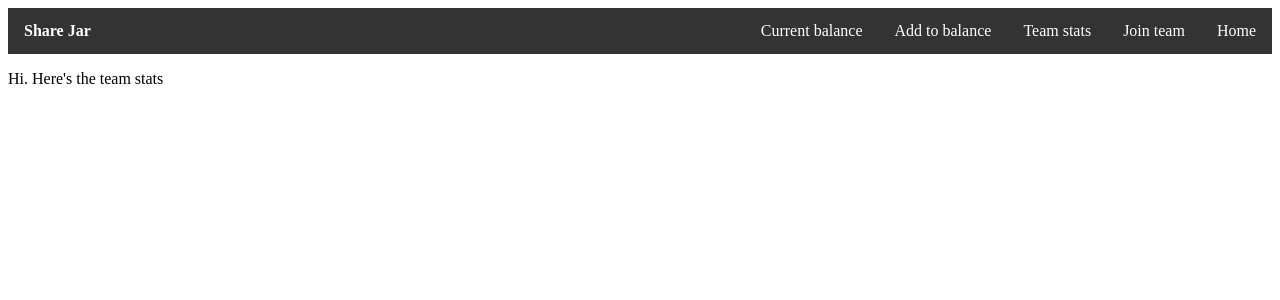
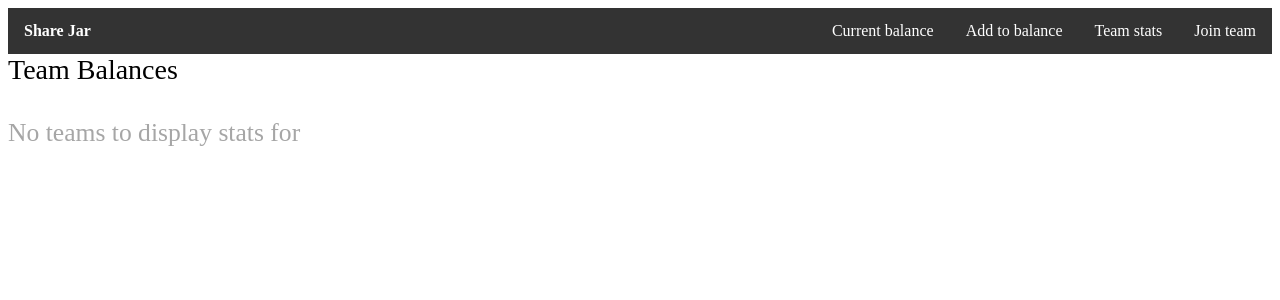
Before and after one commit to lpalmore/ShareJar, a Django app: page /sharejar/teamStats in a window 1280 px wide. Shown: the top 300 px of the page. Run offline with Django 3.2, Linux system fonts and the light colour scheme.

Commit message:
Modified navbar text, added basic html for join team, and team stats page.

```diff
--- a/sharejarsite/sharejarapp/templates/base.html
+++ b/sharejarsite/sharejarapp/templates/base.html
@@ -34,7 +34,6 @@
 </style>
 <ul>
     <li> <b> Share Jar </b>
-    <li>{% block navhome %} <a href="{% url 'home' %}">Home</a>{% endblock %}</li>
     <li>{% block navjointeam %} <a href="{% url 'joinTeam' %}">Join team</a>{% endblock %}</li>
     <li>{% block navteamstats %} <a href="{% url 'teamStats' %}">Team stats</a>{% endblock %}</li>
     <li>{% block navaddtobalance %} <a href="{% url 'addBalance' %}">Add to balance</a>{% endblock %}</li>
--- a/sharejarsite/sharejarapp/templates/sharejarapp/addBalance.html
+++ b/sharejarsite/sharejarapp/templates/sharejarapp/addBalance.html
@@ -3,6 +3,9 @@
 {% block title %} Add Balance {% endblock %}
 
 {% block content %}
+<style>
+div {  text-align: center }
+</style>
 <div class="header-text">
 Add a balance!<br><br>
 </div>
@@ -20,7 +23,7 @@ Add a balance!<br><br>
       Enter amount<br>
       <input type="number" name="amount" min="1">
       <br><br>
-      <input type="submit">
+      <input type="submit" name="submit">
       </div>
    </form>
 {% else %}
--- a/sharejarsite/sharejarapp/templates/sharejarapp/teamStats.html
+++ b/sharejarsite/sharejarapp/templates/sharejarapp/teamStats.html
@@ -1,4 +1,29 @@
 {% extends "base.html" %}
 {% block content %}
-<p>Hi. Here's the team stats</p>
+
+<style>
+.stats-text {
+   color: #a6a6a6;
+   font-size: 2vw;
+}
+</style>
+
+<div class="header-text">
+Team Balances<br><br>
+</div>
+
+<div class="stats-text" />
+{% if usertotal %}
+   Your Year-to-Date Total: {{usertotal}}<br>
+{% endif %}
+
+{% if teams %}
+   {% for team in teams %}
+      {{team.0}}: ${{team.1}} <br>
+   {% endfor %}
+</div>
+{% else %}
+No teams to display stats for
+{% endif %}
+
 {% endblock %}
```
Also changed, not shown: sharejarsite/sharejarapp/templates/sharejarapp/joinTeam.html (+22 -1 lines).
